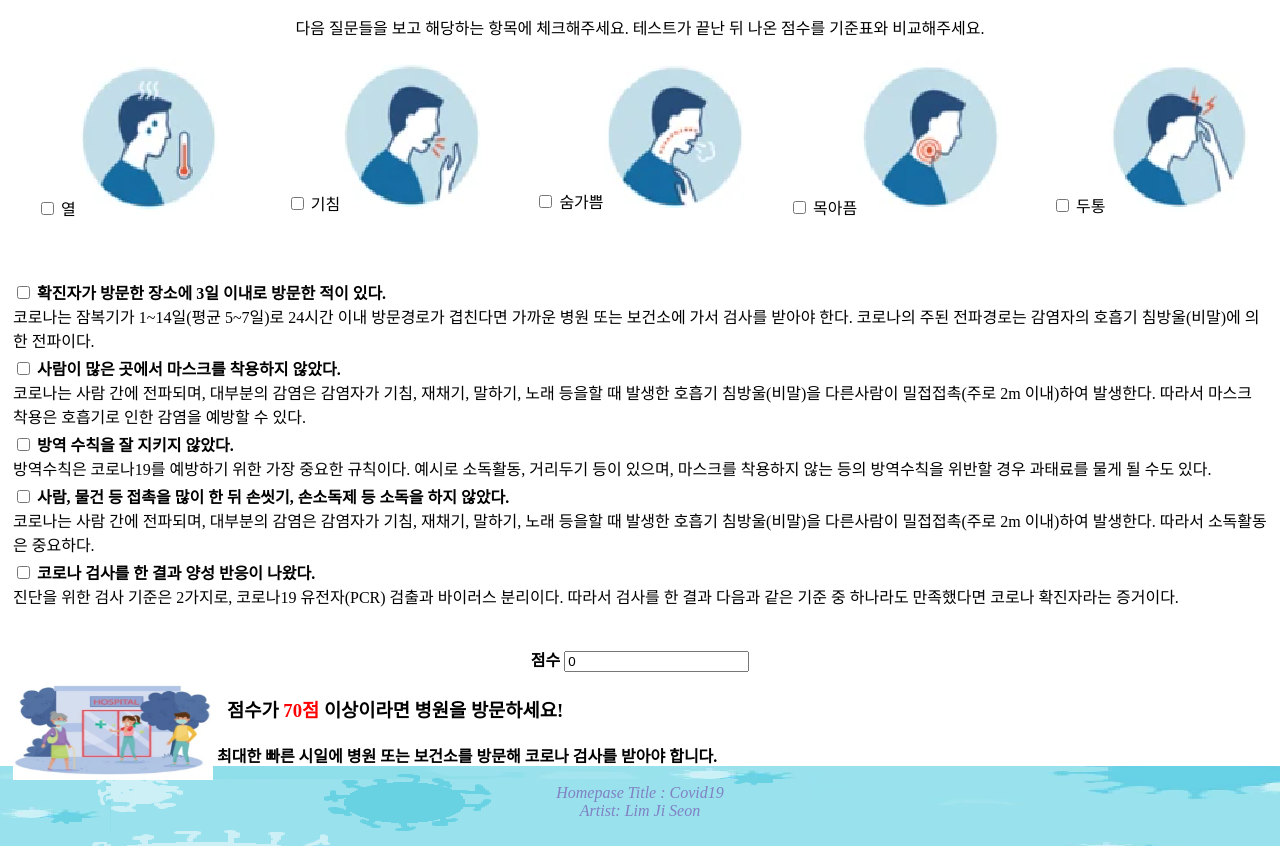
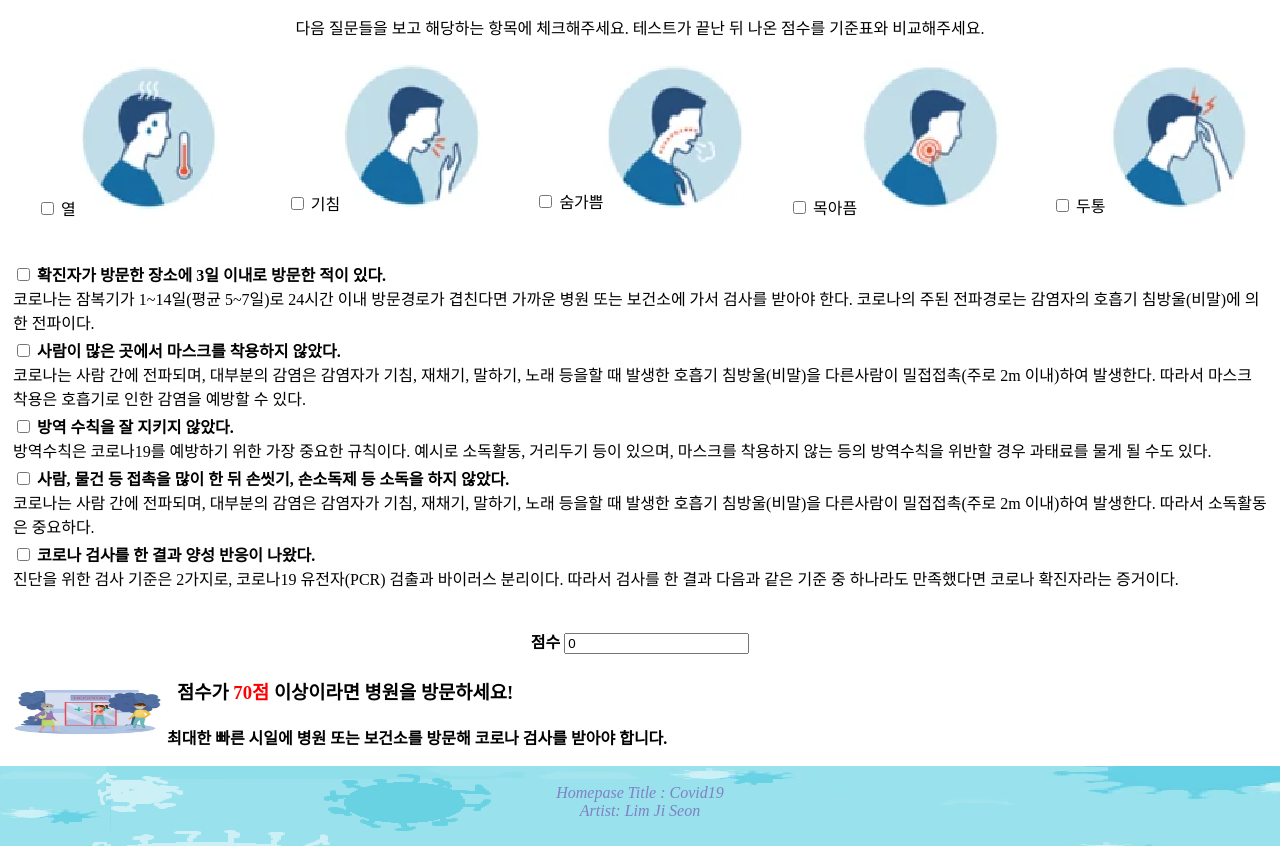
Before and after one commit to Lim-JiSeon/homework_web, a plain HTML site: page sub_information_test.html in a window 1280 px wide. Shown: the part 241-1087 px from the top of the page. Drawn offline with Linux system fonts and the light colour scheme.

Commit message:
Update sub_information_test.html

```diff
--- a/sub_information_test.html
+++ b/sub_information_test.html
@@ -190,7 +190,7 @@
           </tr>
         </tbody>
       </table>
-      <br /><br /><br />
+      <br /><br />
       <table style="margin: 0px 10px 0px 10px" style="text-align: left">
         <tbody>
           <tr>
@@ -292,7 +292,7 @@
         <tbody>
           <tr>
             <td>
-              <img src="image/hospital.png" width="200" height="100" />
+              <img src="image/hospital.png" width="150" height="50" />
             </td>
             <td>
               <h3>
```
